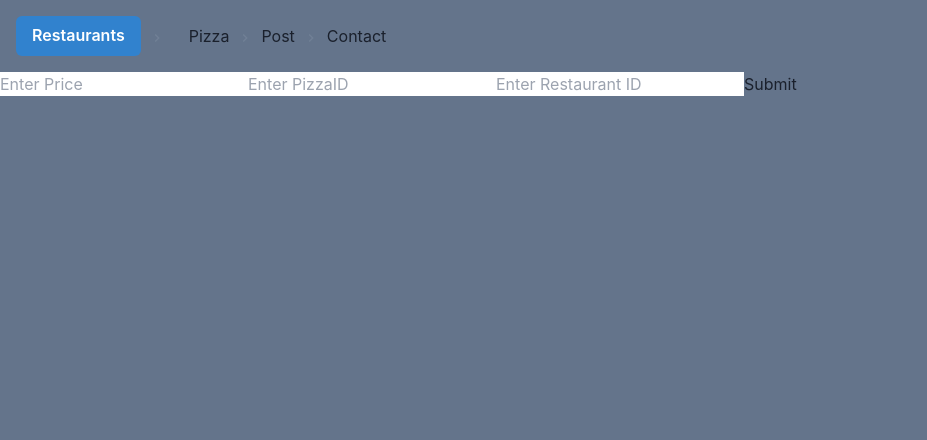
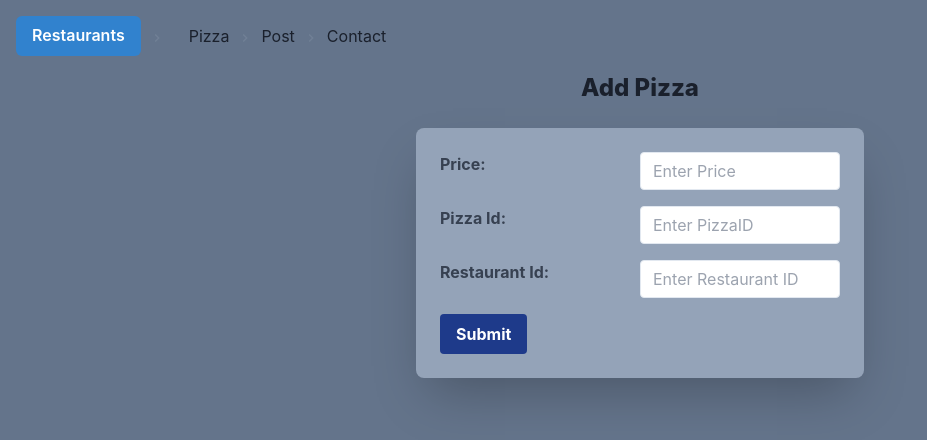
Before and after one commit to Mulindi123/Phase_4_week_2_code_challenge, a React (Create React App) app in the folder client/: page /restaurantPizzas in a window 1280 px wide. Shown: the top 440 px of the page, without its empty margins (0-927 px from the left). Built offline with nearby package versions, Linux system fonts and the light colour scheme; no server answers.

Commit message:
styles post form

```diff
--- a/client/src/components/PostRestaurantPizzas.js
+++ b/client/src/components/PostRestaurantPizzas.js
@@ -48,27 +48,43 @@ const PostRestaurantPizzas = () => {
     }
 
     return (
-        <div>
-            <form onSubmit={handleSubmit}>
+        <div className="">
+            <h1 className="text-center text-2xl font-extrabold">Add Pizza</h1>
+            <form onSubmit={handleSubmit} className="bg-slate-400 p-6 rounded-lg shadow-2xl max-w-md mx-auto mt-6 mb-6">
+                <div className="mb-4 grid grid-cols-1 sm:grid-cols-2 gap-0">
+                    <label htmlFor="price" className="block text-gray-700 text-ms font-bold mb-2">Price:</label>
                     <input
                         onChange={(e) => setPrice(e.target.value)}
+                        name="price"
                         type="number"
                         placeholder="Enter Price"
                         value={price}
+                        className="shadow-none border rounded w-full py-2 px-3 text-gray-700 leading-tight"
                     />
+                </div>
+                <div className="mb-4 grid grid-cols-1 sm:grid-cols-2 gap-0">
+                    <label htmlFor="pizzaId" className="block text-gray-700 text-ms font-bold mb-2">Pizza Id:</label>
                     <input
                         onChange={(e) => setPizzaId(e.target.value)}
+                        name="pizzaId"
                         type="number"
                         placeholder="Enter PizzaID"
                         value={pizzaId}
+                        className="shadow-none border rounded w-full py-2 px-3 text-gray-700 leading-tight"
                     />
+                </div>
+                <div className="mb-4 grid grid-cols-1 sm:grid-cols-2 gap-0">
+                <label htmlFor="price" className="block text-gray-700 text-ms font-bold mb-2">Restaurant Id:</label>
                     <input
                         onChange={(e) => setRestaurantId(e.target.value)}
+                        name="restId"
                         type="number"
                         placeholder="Enter Restaurant ID"
                         value={restaurantId}
+                        className="shadow-none border rounded w-full py-2 px-3 text-gray-700 leading-tight"
                     />
-                <button type="submit">Submit</button>
+                </div>
+                <button type="submit" className="bg-blue-900 hover:bg-blue-500 text-white font-bold py-2 px-4 rounded focus:outline-none focus:shadow-outline">Submit</button>
             </form>
         </div>
     );
```
Lines whose indentation alone changed are shown as unchanged.
